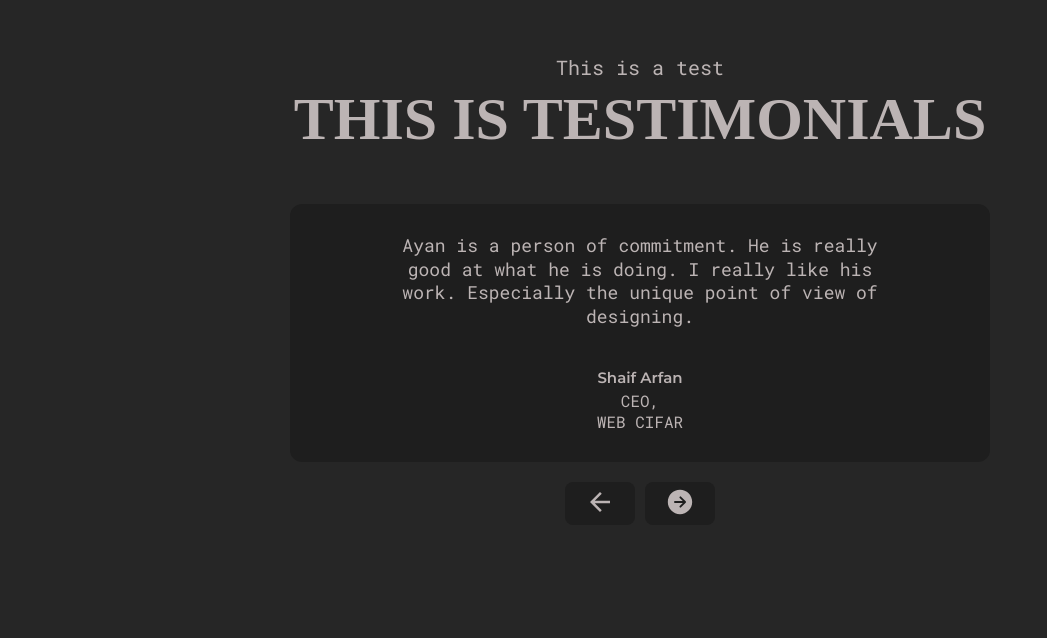
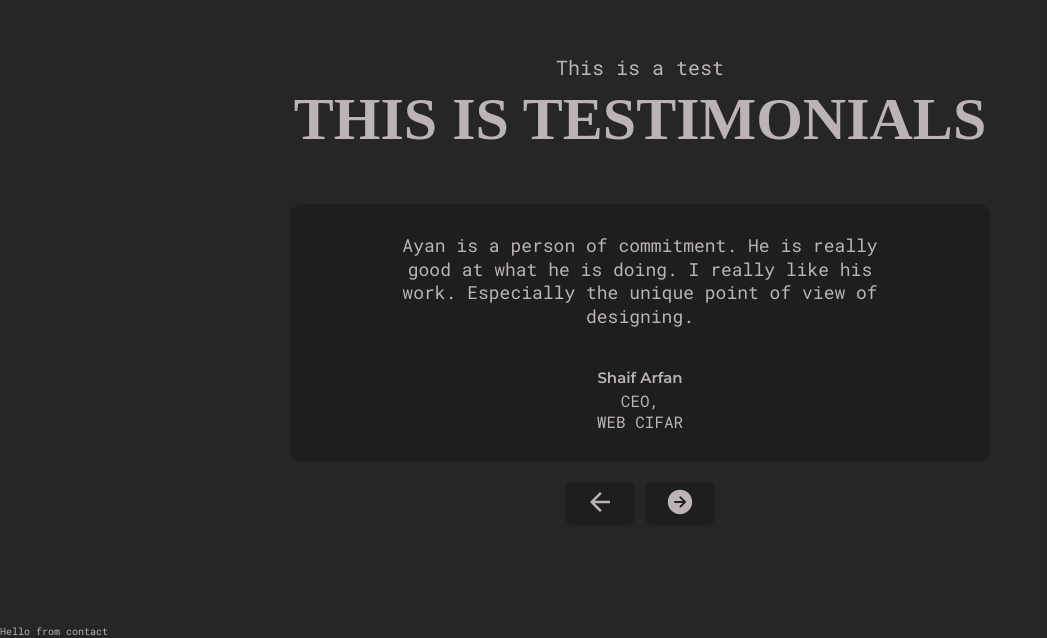
Before and after one commit to kyvycodes/k-react-portfolio, a React (Create React App) app: page / in a window 1280 px wide. Shown: the part 2326-2964 px from the top of the page, without its empty margins (0-1047 px from the left). Built offline with nearby package versions, Linux system fonts and the light colour scheme; the HTML template or start-up script is replaced by a standard one; a web font is replaced by a local one.

Commit message:
create: contact banner

```diff
--- /dev/null
+++ b/src/components/ContactBanner.js
@@ -0,0 +1,9 @@
+import React from 'react'
+
+export default function ContactBanner() {
+  return (
+    <div>
+      <p>Hello from contact</p>
+    </div>
+  )
+}
--- a/src/components/TestimonialsSection.js
+++ b/src/components/TestimonialsSection.js
@@ -82,7 +82,7 @@
   // useState(0) will be the first item in the array of testimonial data
   const [activeIndex, setActiveIndex] = useState(0)
   const activeSlide = testimonials[activeIndex]
-  console.log('active', activeSlide)
+  // console.log('active', activeSlide)
 
   //handles previous and next item changes
   function handlePrevious(){
--- a/src/pages/Home.js
+++ b/src/pages/Home.js
@@ -3,6 +3,7 @@
 import AboutSection from '../components/AboutSection';
 import ProjectSection from '../components/ProjectSection';
 import TestimonialsSection from '../components/TestimonialsSection';
+import ContactBanner from '../components/ContactBanner';
 
 //functional component
 export default function Home() {
@@ -12,6 +13,7 @@
       <AboutSection />
       <ProjectSection />
       <TestimonialsSection />
+      <ContactBanner/>
     </div>
   )
 }
```
